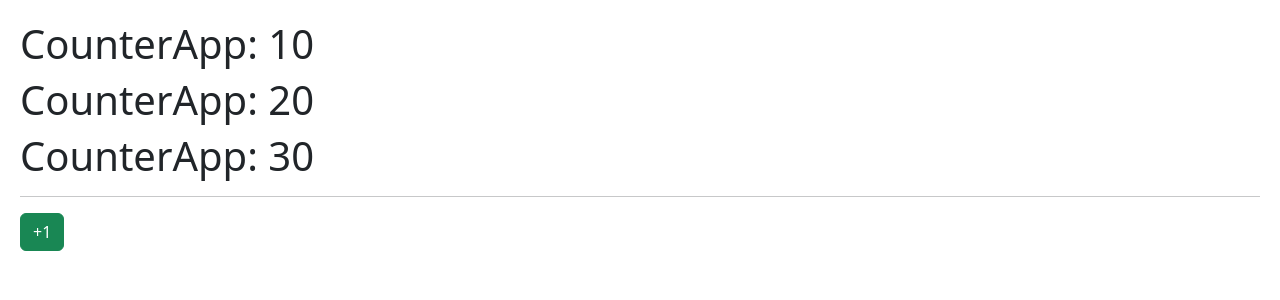
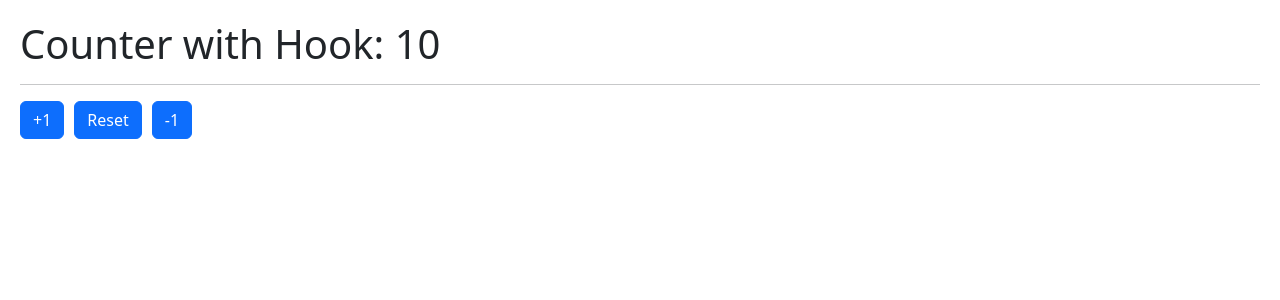
Before and after one commit to fersanti2896/09-curso-react-hooks-generales, a React (Vite) app: page / in a window 1280 px wide. Shown: the top 300 px of the page. Built offline with nearby package versions, Linux system fonts and the light colour scheme.

Commit message:
Creando hook useCounter

```diff
--- /dev/null
+++ b/src/01-useState/CounterWithCustomHook.jsx
@@ -0,0 +1,25 @@
+import { useCounter } from '../hooks/useCounter';
+
+export const CounterWithCustomHook = () => {
+    const { counter, increment, decrement, reset } = useCounter();
+
+    return (
+        <>
+            <h1>Counter with Hook: { counter }</h1>
+            <hr />
+
+            <button className="btn btn-primary"
+                    onClick={ () => increment(2) }>
+                +1
+            </button>
+            <button className="btn btn-primary"
+                    onClick={ reset }>
+                Reset
+            </button>
+            <button className="btn btn-primary"
+                    onClick={ () => decrement(2) }>
+                -1
+            </button>
+        </>
+    )
+}
--- a/src/HooksApp.jsx
+++ /dev/null
@@ -1,8 +0,0 @@
-
-export const HooksApp = () => {
-    return (
-        <>
-            HooksApp
-        </>
-    )
-}
--- /dev/null
+++ b/src/hooks/useCounter.js
@@ -0,0 +1,27 @@
+import { useState } from "react"
+
+export const useCounter = ( initialValue = 10 ) => {
+    const [counter, setCounter] = useState( initialValue );
+
+    /* Función que se expone al useCounter */
+    const increment = ( value = 1 ) => {
+        setCounter( counter + value );
+    }
+
+    const decrement = ( value = 1 ) => {
+        if ( counter === 0 ) return;
+
+        setCounter( counter - value );
+    }
+
+    const reset = () => {
+        setCounter( initialValue );
+    }
+
+    return {
+        counter,
+        increment,
+        decrement,
+        reset
+    }
+}
--- a/src/main.jsx
+++ b/src/main.jsx
@@ -1,11 +1,11 @@
 import React from 'react'
 import ReactDOM from 'react-dom/client'
 import { CounterApp } from './01-useState/CounterApp'
-import { HooksApp } from './HooksApp'
+import { CounterWithCustomHook } from './01-useState/CounterWithCustomHook'
 import './index.css'
 
 ReactDOM.createRoot(document.getElementById('root')).render(
   <React.StrictMode>
-    <CounterApp />
+    <CounterWithCustomHook />
   </React.StrictMode>
 )
```
